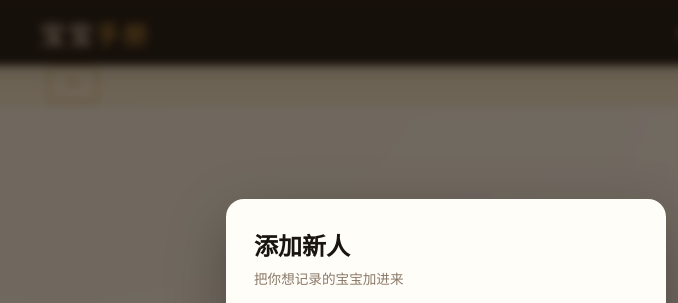
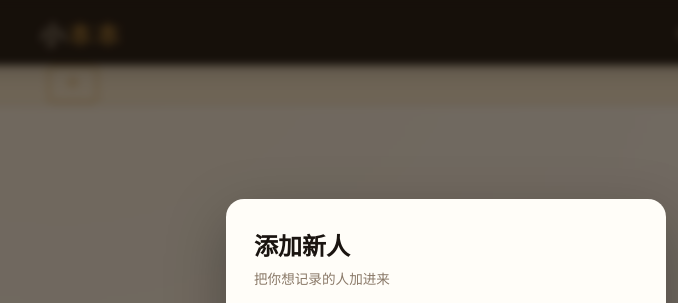
Before and after one commit to jamespili/baby-notebook, a plain HTML site: page index.html in a window 1280 px wide. Both pictures are taken after a click on the button "添加新人". Shown: the top 303 px of the page, 194-872 px from the left. Drawn offline with Linux system fonts and the light colour scheme; a web font is replaced by a local one.

Commit message:
Update index.html

```diff
--- a/index.html
+++ b/index.html
@@ -3,7 +3,7 @@
 <head>
 <meta charset="UTF-8">
 <meta name="viewport" content="width=device-width, initial-scale=1.0">
-<title>小本本</title>
+<title>TA的说明书</title>
 <link href="https://fonts.googleapis.com/css2?family=Ma+Shan+Zheng&family=Noto+Serif+SC:wght@300;400;600;700&family=Quicksand:wght@400;600;700&display=swap" rel="stylesheet">
 <style>
   :root {
@@ -543,7 +543,7 @@
 
 <header>
   <div class="header-inner">
-    <div class="logo">宝宝<span>手册</span></div>
+    <div class="logo">小<span>本本</span></div>
     <div class="header-sub">你的私人作弊条 · 数据本地保存</div>
   </div>
 </header>
@@ -576,7 +576,7 @@
 <div class="modal-overlay" id="addPersonModal">
   <div class="modal">
     <h3>添加新人</h3>
-    <p>把你想记录的宝宝加进来</p>
+    <p>把你想记录的人加进来</p>
     <div class="modal-field">
       <label>姓名 / 昵称</label>
       <input type="text" id="newName" placeholder="如：小宝、阿杰、妈妈...">
```
